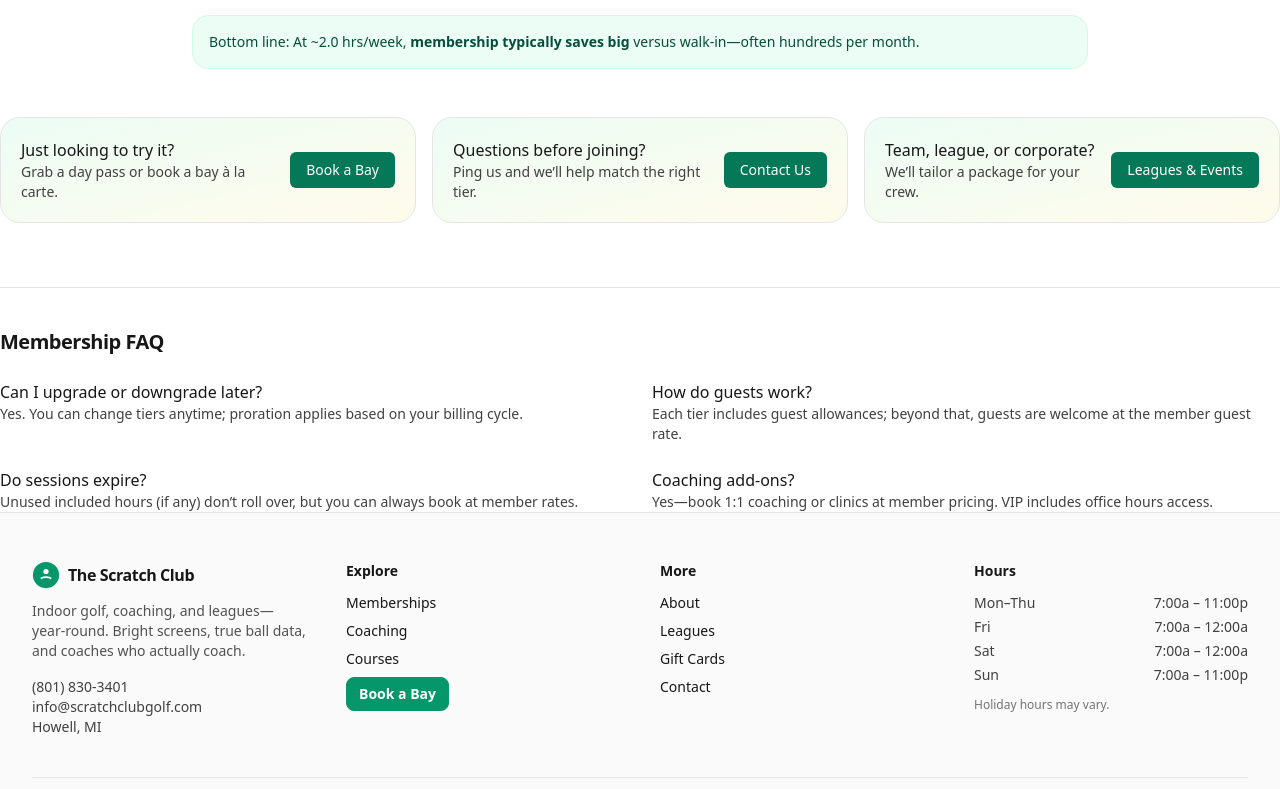
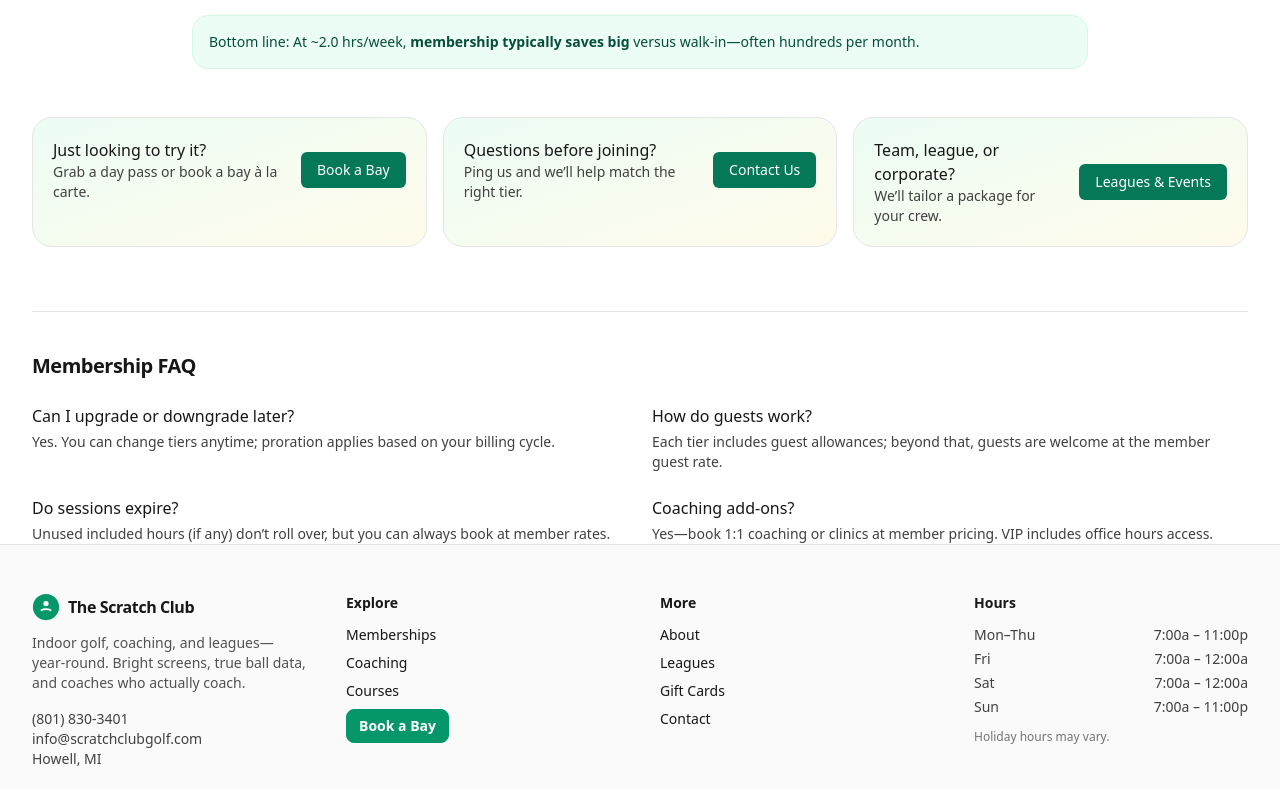
Before and after one commit to piersonshawn99/thescratchclub, a Next.js app: page /memberships in a window 1280 px wide. Shown: the part 1182-1971 px from the top of the page. Built offline with nearby package versions, Linux system fonts and the light colour scheme.

Commit message:
Added new code.

```diff
--- a/components/memberships/MembershipsClient.tsx
+++ b/components/memberships/MembershipsClient.tsx
@@ -115,14 +115,12 @@
     }
   }
 
-  // quick helpers for the savings section
+  // monthly walk-in comparator
   const walkInMonthly = hoursPerMonth * WALK_IN_RATE;
-  const offPeak = tiers.find(t => t.id === "off-peak")!;
-  const offPeakSavings = Math.max(walkInMonthly - offPeak.priceMonthly, 0);
-  const offPeakPct = walkInMonthly ? Math.round((offPeakSavings / walkInMonthly) * 100) : 0;
 
   return (
     <main>
+      <div className="mx-auto max-w-7xl px-4 sm:px-6 lg:px-8">
         {/* Pre-Launch hero */}
         <section className="text-center mb-12">
           <div className="inline-flex items-center gap-2 rounded-full border border-emerald-200/60 bg-emerald-50 px-3 py-1 text-sm text-emerald-700">
@@ -257,6 +255,7 @@
             <QA q="Coaching add-ons?" a="Yes—book 1:1 coaching or clinics at member pricing. VIP includes office hours access." />
           </dl>
         </section>
+      </div>
     </main>
   );
 }
@@ -406,7 +405,7 @@
   return (
     <div>
       <dt className="font-medium text-neutral-900">{q}</dt>
-      <dd className="mt1 text-neutral-700 text-sm">{a}</dd>
+      <dd className="mt-1 text-neutral-700 text-sm">{a}</dd>
     </div>
   );
 }
```
Lines whose indentation alone changed are shown as unchanged.
